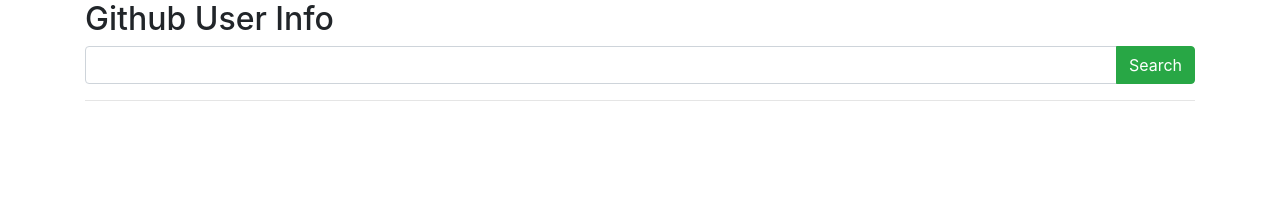
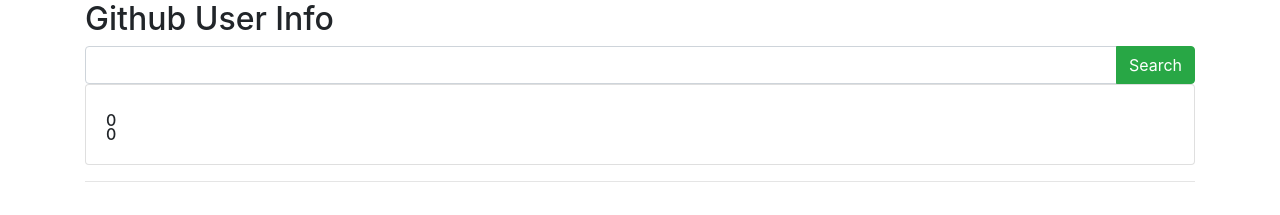
Before and after one commit to taranjeet/react-github-user-info, a React (Create React App) app: page / in a window 1280 px wide. Shown: the top 215 px of the page. Built offline with nearby package versions, Linux system fonts and the light colour scheme.

Commit message:
create user card. incomplete

```diff
--- a/src/components/SearchForm.js
+++ b/src/components/SearchForm.js
@@ -1,12 +1,20 @@
 import React, { Component } from 'react';
 import { Button, Form, Input, InputGroup, InputGroupAddon } from 'reactstrap';
+
+import { UserCard } from './UserCard';
 
 class SearchForm extends Component {
 
     constructor(props) {
         super(props);
         this.state = {
-            username: ''
+            username: '',
+            fullName: '',
+            avatarUrl: '',
+            publicRepos: '',
+            followers: 0,
+            following: 0
+
         };
         this.handleSubmit = this.handleSubmit.bind(this);
         this.handleChange = this.handleChange.bind(this);
@@ -25,13 +33,27 @@
         fetch(`${this.apiUrl}/${this.state.username}`)
             .then(res => res.json())
             .then(data => {
-                console.log(data);
+                const {
+                    name: fullName,
+                    avatar_url: avatarUrl,
+                    public_repos: publicRepos,
+                    followers,
+                    following,
+                } = data;
+                this.setState({
+                    fullName,
+                    avatarUrl,
+                    publicRepos,
+                    followers,
+                    following
+                })
             })
     }
 
     render() {
         let input;
         return (
+            <div>
             <Form onSubmit={this.handleSubmit}>
                 <InputGroup>
                     <Input
@@ -44,6 +66,13 @@
                     </InputGroupAddon>
                 </InputGroup>
             </Form>
+            <UserCard
+                fullname={this.state.fullName}
+                followers={this.state.followers}
+                following={this.state.following}
+                publicRepos={this.state.publicRepos}
+            />
+            </div>
         );
     }
 }
--- /dev/null
+++ b/src/components/UserCard.js
@@ -0,0 +1,21 @@
+import React from 'react';
+import { Card, CardImg, CardText, CardBody,
+  CardTitle, CardSubtitle, Button } from 'reactstrap';
+
+const UserCard = ({fullName, publicRepos, followers, following}) => {
+    return (
+        <div>
+        <Card>
+        <CardBody>
+            <CardTitle>{fullName}</CardTitle>
+            <CardSubtitle>{publicRepos}</CardSubtitle>
+            <CardSubtitle>{followers}</CardSubtitle>
+            <CardSubtitle>{following}</CardSubtitle>
+        </CardBody>
+        </Card>
+    </div>
+
+    );
+}
+
+export { UserCard };
--- a/src/components/index.js
+++ b/src/components/index.js
@@ -1,2 +1,3 @@
 export * from './Title';
 export * from './SearchForm';
+export * from './UserCard';
```
